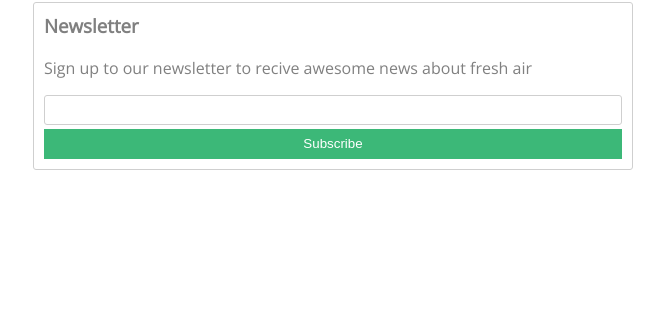
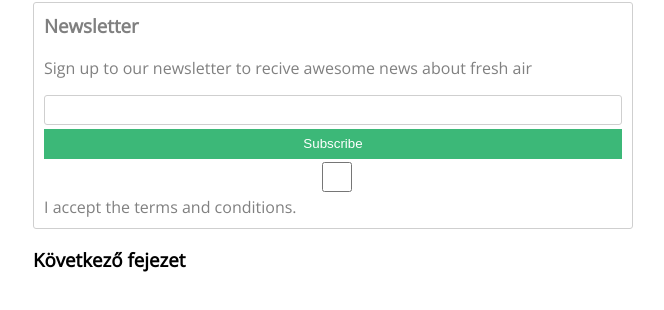
Before and after one commit to tarcalivivien/gyakorlas, a plain HTML site: page index.html in a window 1280 px wide. Shown: the part 84-394 px from the top of the page, without its empty margins (307-971 px from the left). Drawn offline with nearby package versions, Linux system fonts and the light colour scheme.

Commit message:
Update index.html

```diff
--- a/index.html
+++ b/index.html
@@ -18,8 +18,11 @@
             <form>
                 <input type="text">
                 <button type="submit">Subscribe</button>
+                <input type="checkbox" id="terms">
+                <label for="terms">I accept the terms and conditions.</label>
             </form>
         </div>
+        <h3>Következő fejezet</h3>
     </div>
 </body>
 </html>
```
